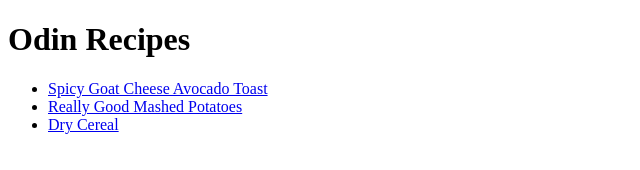
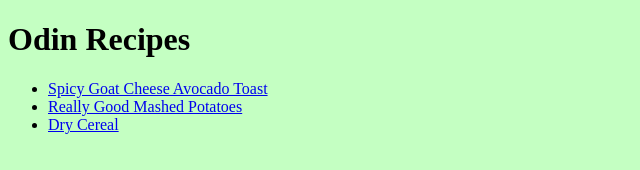
Before and after one commit to trashmotel/odin-recipes, a plain HTML site: page index.html in a window 1280 px wide. Shown: the whole page, without its empty margins (0-640 px from the left). Drawn offline with Linux system fonts and the light colour scheme.

Commit message:
Add class to body

```diff
--- a/index.html
+++ b/index.html
@@ -6,7 +6,7 @@
         <title>Odin Recipes</title>
     </head>
 
-    <body>
+    <body class="backdrop">
         <h1>Odin Recipes</h1>
         <ul>
             <li><a href="recipes/avocado-toast.html">Spicy Goat Cheese Avocado Toast</a></li>
```
Also changed, not shown: recipes/avocado-toast.html (+1 -1 lines), recipes/dry-cereal.html (+1 -1 lines), recipes/mashed-potatoes.html (+1 -1 lines).
